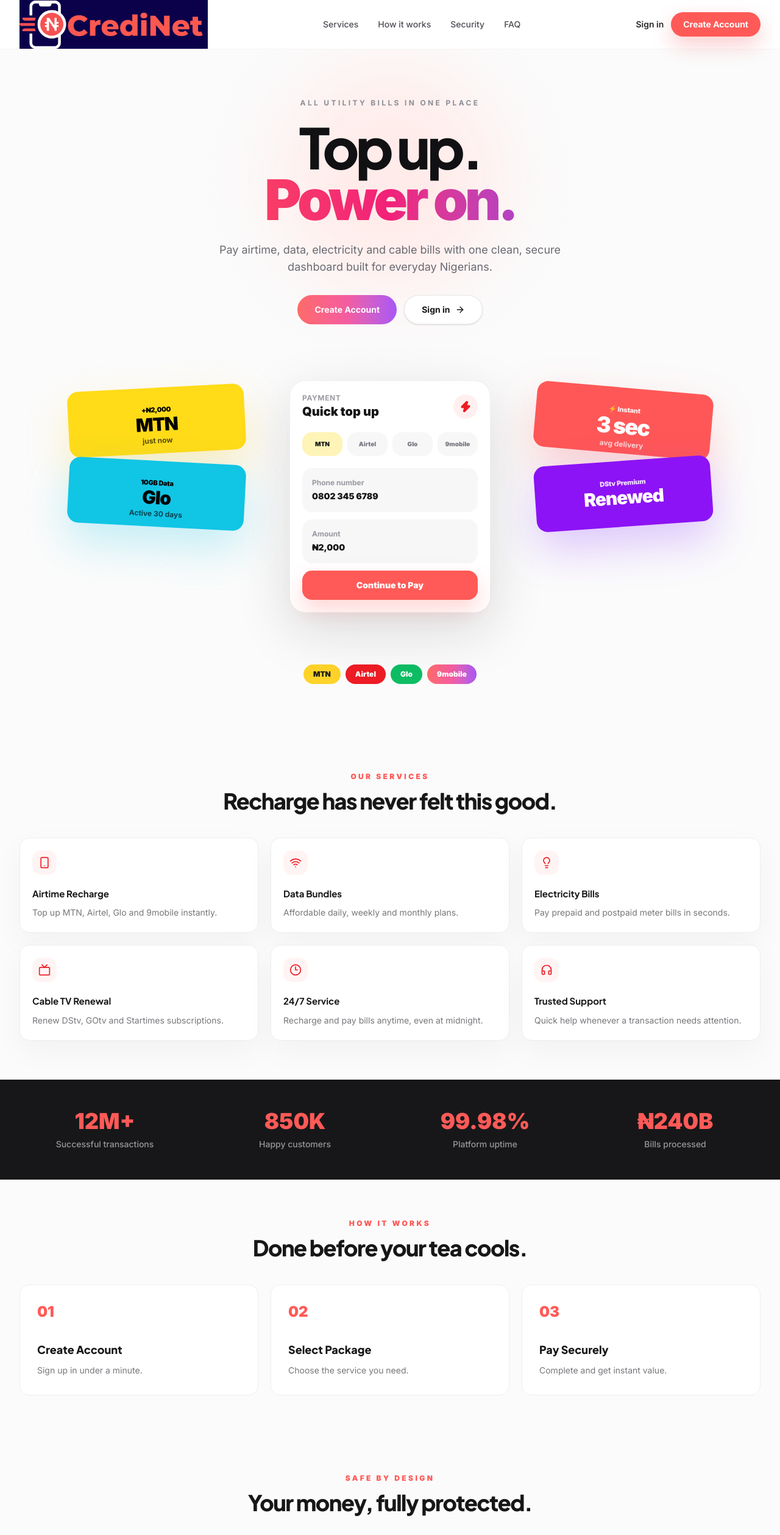
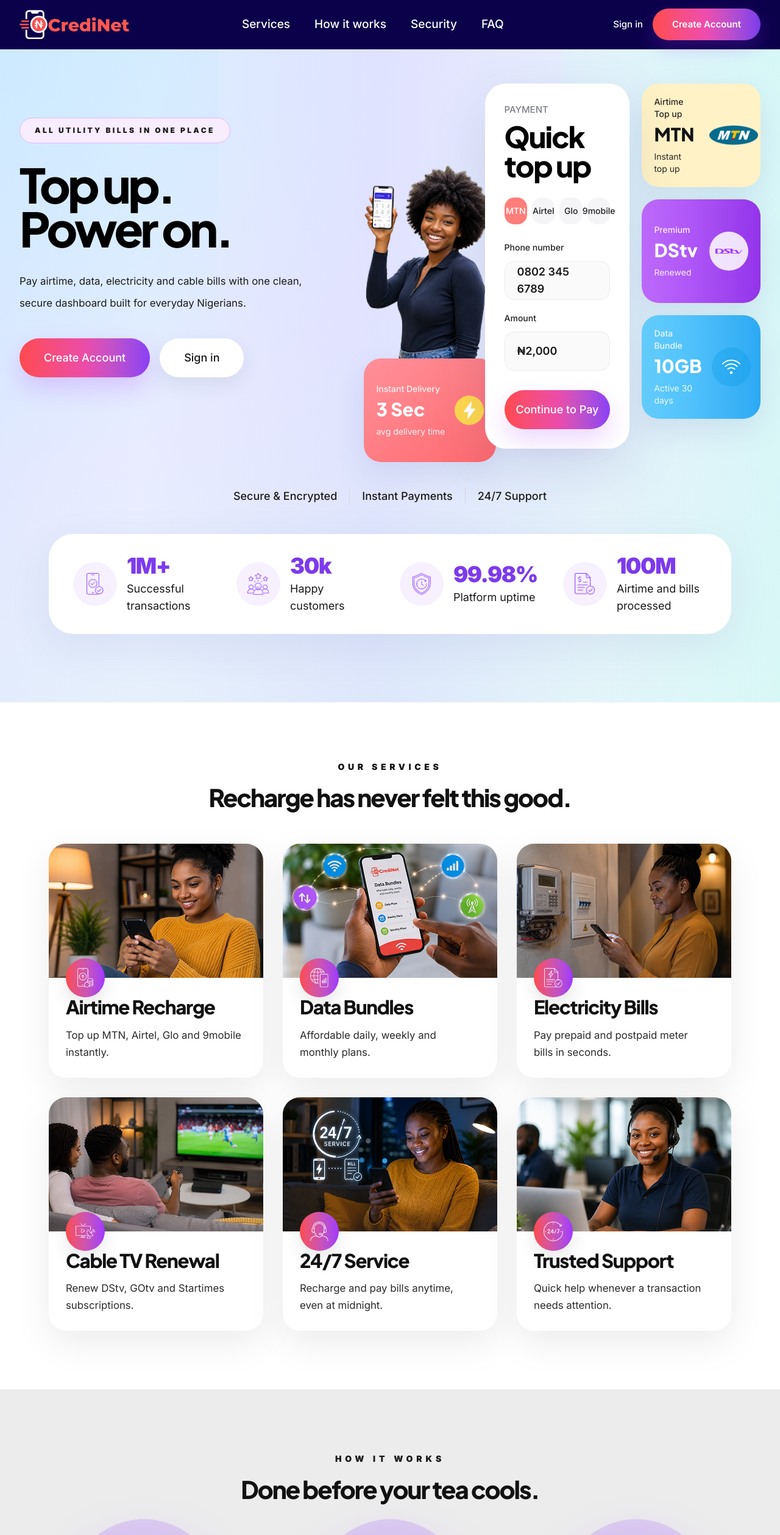
Before and after one commit to Eghadivia/credinet, a Next.js app: page / in a window 1280 px wide. Shown: the top 2518 px of the page at 61% size. Built offline with nearby package versions, Linux system fonts and the light colour scheme.

Commit message:
Make home-2 the default landing page

```diff
--- /dev/null
+++ b/src/app/main/page.tsx
@@ -0,0 +1,29 @@
+import HomeFooter from '@/features/home/home-footer';
+import HomeHeader from '@/features/home/home-header';
+import HeroSection from '@/features/home/hero-section';
+import {
+  CtaSection,
+  FaqSection,
+  HowItWorksSection,
+  ReviewsSection,
+  SecuritySection,
+  ServicesSection,
+  StatsSection,
+} from '@/features/home/landing-sections';
+
+export default function MainPage() {
+  return (
+    <main className="min-h-screen bg-[#fbfbfb] text-[#171717]">
+      <HomeHeader />
+      <HeroSection />
+      <ServicesSection />
+      <StatsSection />
+      <HowItWorksSection />
+      <SecuritySection />
+      <ReviewsSection />
+      <FaqSection />
+      <CtaSection />
+      <HomeFooter />
+    </main>
+  );
+}
--- a/src/app/page.tsx
+++ b/src/app/page.tsx
@@ -1,29 +1,23 @@
-import HomeFooter from '@/features/home/home-footer';
-import HomeHeader from '@/features/home/home-header';
-import HeroSection from '@/features/home/hero-section';
-import {
-  CtaSection,
-  FaqSection,
-  HowItWorksSection,
-  ReviewsSection,
-  SecuritySection,
-  ServicesSection,
-  StatsSection,
-} from '@/features/home/landing-sections';
+import Home2Header from '@/features/home-2/home-2-header';
+import Home2Faq from '@/features/home-2/home-2-faq';
+import Home2Footer from '@/features/home-2/home-2-footer';
+import Home2Hero from '@/features/home-2/home-2-hero';
+import Home2HowItWorks from '@/features/home-2/home-2-how-it-works';
+import Home2Reviews from '@/features/home-2/home-2-reviews';
+import Home2Security from '@/features/home-2/home-2-security';
+import Home2Services from '@/features/home-2/home-2-services';
 
 export default function Home() {
   return (
-    <main className="min-h-screen bg-[#fbfbfb] text-[#171717]">
-      <HomeHeader />
-      <HeroSection />
-      <ServicesSection />
-      <StatsSection />
-      <HowItWorksSection />
-      <SecuritySection />
-      <ReviewsSection />
-      <FaqSection />
-      <CtaSection />
-      <HomeFooter />
+    <main className="min-h-screen bg-[#f7f8ff] text-[#111111]">
+      <Home2Header />
+      <Home2Hero />
+      <Home2Services />
+      <Home2HowItWorks />
+      <Home2Security />
+      <Home2Reviews />
+      <Home2Faq />
+      <Home2Footer />
     </main>
   );
 }
--- a/src/features/home-2/home-2-header.tsx
+++ b/src/features/home-2/home-2-header.tsx
@@ -20,7 +20,7 @@ export default function Home2Header() {
   return (
     <header className="sticky top-0 z-50 border-b border-white/10 bg-[#0B014B] backdrop-blur-md">
       <div className="mx-auto flex h-20 max-w-[1280px] items-center justify-between px-4 sm:px-6 lg:px-8">
-        <Link href="/home-2" className="flex items-center">
+        <Link href="/" className="flex items-center">
           <img
             src="/assets/images/newlogo.png"
             alt="CrediNet"
```
